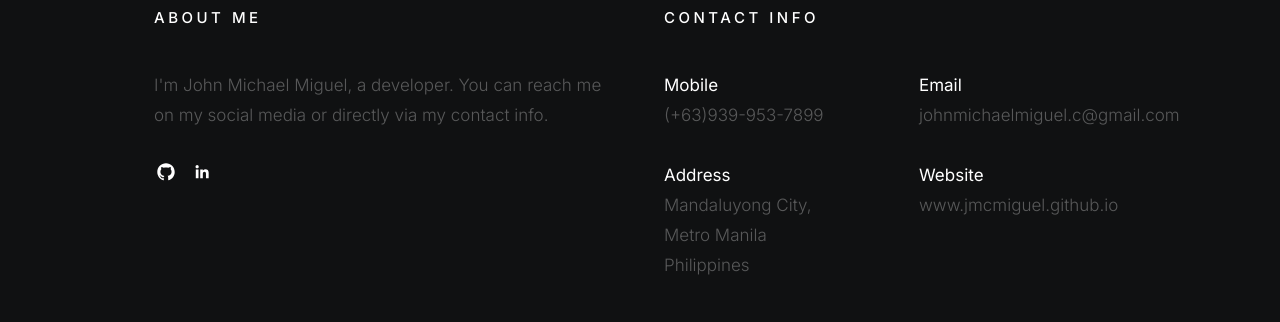
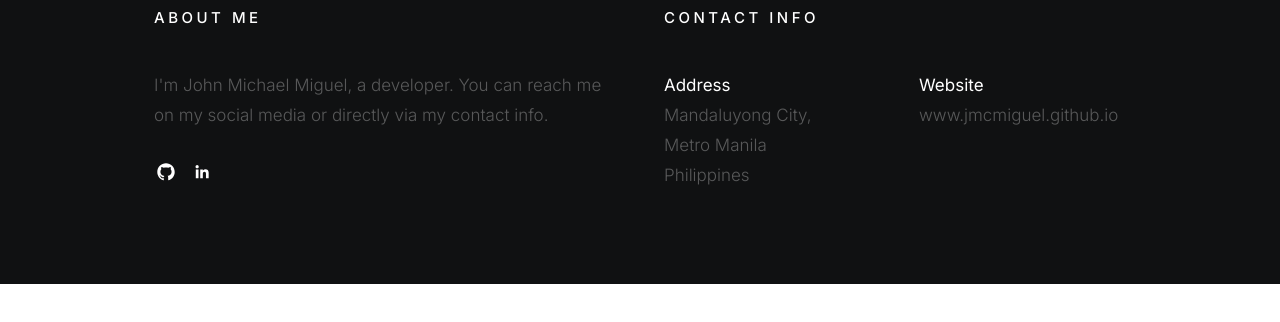
Before and after one commit to poodzia/poodzia.github.io, a plain HTML site: page index.html in a window 1280 px wide. Shown: the part 906-1228 px from the top of the page. After the commit the page ends 1190 px from the top, so only its background shows below. Drawn offline with Linux system fonts and the light colour scheme.

Commit message:
Update index.html

```diff
--- a/index.html
+++ b/index.html
@@ -117,21 +117,6 @@
                     <h4 class="h6">Contact Info</h4>
 
                     <div class="row">
-                        <div class="column lg-6 stack-on-1000">
-                            <p>
-                            <strong>Mobile</strong> <br>
-                            (+63)939-953-7899
-                            </p>
-                        </div>
-                        <div class="column lg-6 stack-on-1000">
-                            <p>
-                            <strong>Email</strong> <br>
-                            <a href="mailto:johnmichaelmiguel.c@gmail.com">johnmichaelmiguel.c@gmail.com</a>
-                            </p>
-                        </div>
-                    </div>
-
-                    <div class="row">
 
                         <div class="column lg-6 stack-on-1000">
                             <p>
```
